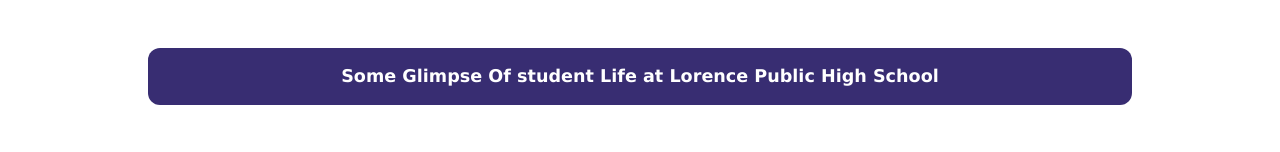
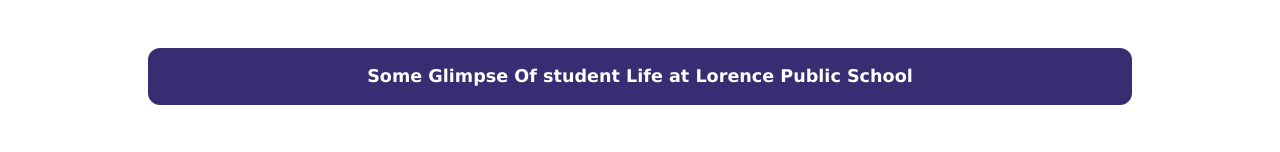
Before and after one commit to VIKKY0909/lo, a plain HTML site: page gallery.html in a window 1280 px wide. Shown: the part 750-902 px from the top of the page. Drawn offline with Linux system fonts and the light colour scheme.

Commit message:
Update gallery.html

```diff
--- a/gallery.html
+++ b/gallery.html
@@ -208,7 +208,7 @@
           </div>
         </div>
         <div class="title">
-            Some Glimpse Of student Life at Lorence Public High School
+            Some Glimpse Of student Life at Lorence Public School
         </div>
         <div class="gallery-grid">
           <div class="gallery-item">
```
